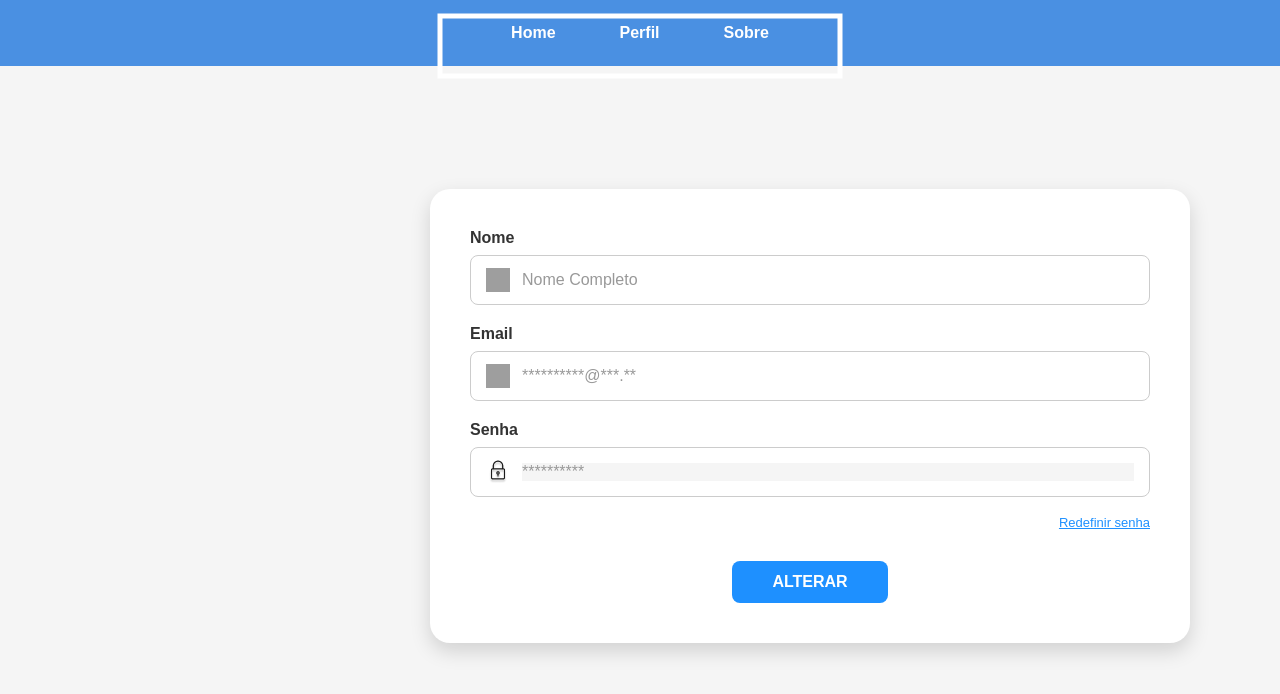
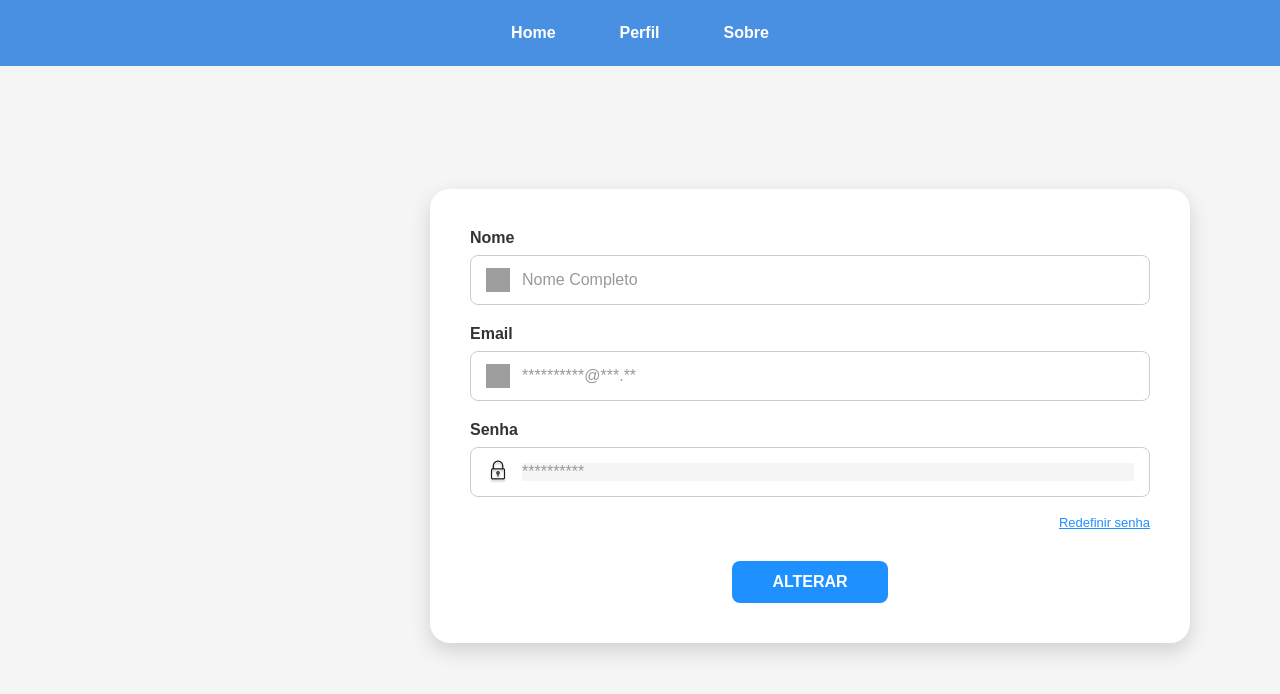
Before and after one commit to pviktorr/react-tcc, a React (Vite) app in the folder reactero/: page /perfil in a window 1280 px wide. Shown: the top 694 px of the page. Built offline with nearby package versions, Linux system fonts and the light colour scheme; sample sign-in values are in the browser's storage; grey boxes are pictures that could not be loaded.

Commit message:
nav bar tela perfil

```diff
--- a/reactero/src/pages/Perfil/perfil.jsx
+++ b/reactero/src/pages/Perfil/perfil.jsx
@@ -139,25 +139,7 @@ function Perfil() {
           <Link to="/home" className="btn">Home</Link>
           <Link to="/perfil" className="btn">Perfil</Link>
           <Link to="/sobre" className="btn">Sobre</Link>
-          <svg
-            className="outline"
-            overflow="visible"
-            width="400"
-            height="60"
-            viewBox="0 0 400 60"
-            xmlns="http://www.w3.org/2000/svg"
-          >
-            <rect
-              className="rect"
-              pathLength="100"
-              x="0"
-              y="0"
-              width="400"
-              height="60"
-              fill="transparent"
-              strokeWidth="5"
-            ></rect>
-          </svg>
+
         </div>
       </div>
 
```
